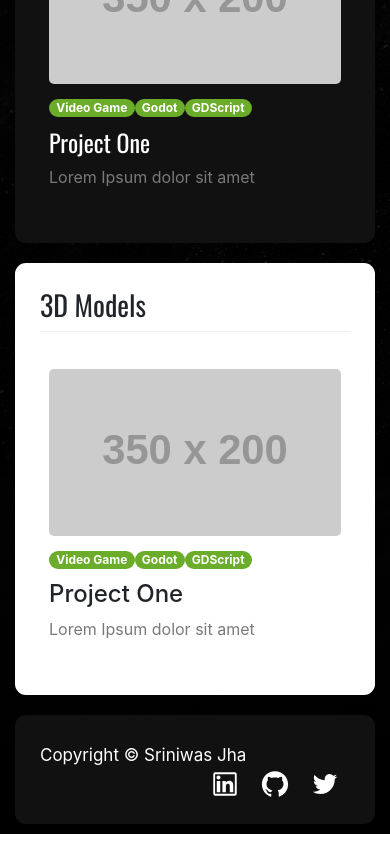
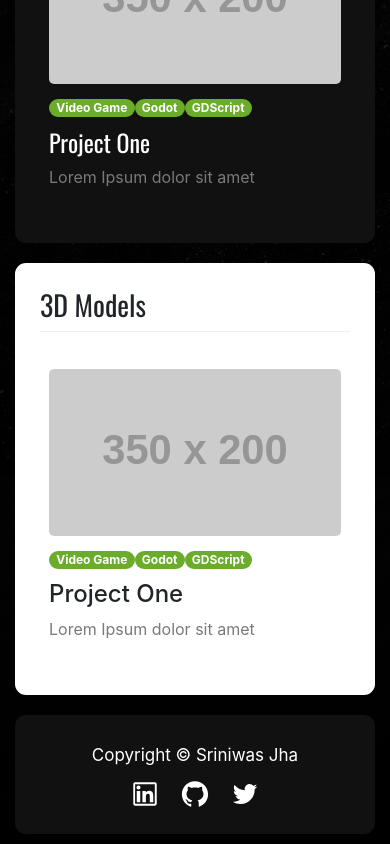
Before and after one commit to sriniwas14/SriniwasJha.in, a React (Create React App) app: page / in a window 390 px wide. Shown: the part 804-1648 px from the top of the page. Built offline with nearby package versions, Linux system fonts and the light colour scheme; a web font is replaced by a local one.

Commit message:
Fixed footer issue and added css to keep the background fixed in place

```diff
--- a/public/index.html
+++ b/public/index.html
@@ -51,7 +51,7 @@
       }
     </style>
   </head>
-  <body onload="hideLoader()" style="background: linear-gradient(rgb(0,0,0,0.7),rgb(0,0,0,1)), url('./background.jpg')">
+  <body onload="hideLoader()" style="background: linear-gradient(rgb(0,0,0,0.7),rgb(0,0,0,1)), url('./background.jpg'); background-attachment: fixed;">
     <div id="st_loadingPage">
       <div id="loading"></div>
     </div>
--- a/src/App.scss
+++ b/src/App.scss
@@ -152,6 +152,15 @@ p {
 }
 
 // Footer
+@media only screen and (max-width: 600px) {
+  .footerCopyrightContainer, .footerLinksContainer {
+    text-align: center !important;
+    p {
+      padding-bottom: 10px;
+    }
+  }
+}
+
 .footerLinks {
   color: white;
   margin: 0 10px;
--- a/src/components/Home.js
+++ b/src/components/Home.js
@@ -27,10 +27,10 @@ export default function Home() {
             <Row>
                 <Col sm={12}>
                     <TextSection variant="dark" render={(<Row>
-                        <Col sm={6} style={{ fontSize: "17px", paddingTop: "3px", cursor: "default" }}>
+                        <Col className="footerCopyrightContainer" sm={6} style={{ fontSize: "17px", paddingTop: "3px", cursor: "default" }}>
                             <p>Copyright © Sriniwas Jha</p>
                         </Col>
-                        <Col sm={6} style={{ textAlign: "right" }}>
+                        <Col className="footerLinksContainer" sm={6} style={{ textAlign: "right" }}>
                             <a className="footerLinks" href="https://www.linkedin.com/in/sriniwasj/" target="_black" rel="noreferrer"><AiOutlineLinkedin fontSize={30} /></a>
                             <a className="footerLinks" href="https://github.com/sriniwas14" target="_black" rel="noreferrer"><AiOutlineGithub fontSize={30} /></a>
                             <a className="footerLinks" href="https://twitter.com/Sriniwasj" target="_black" rel="noreferrer"><AiOutlineTwitter fontSize={30} /></a>
```
